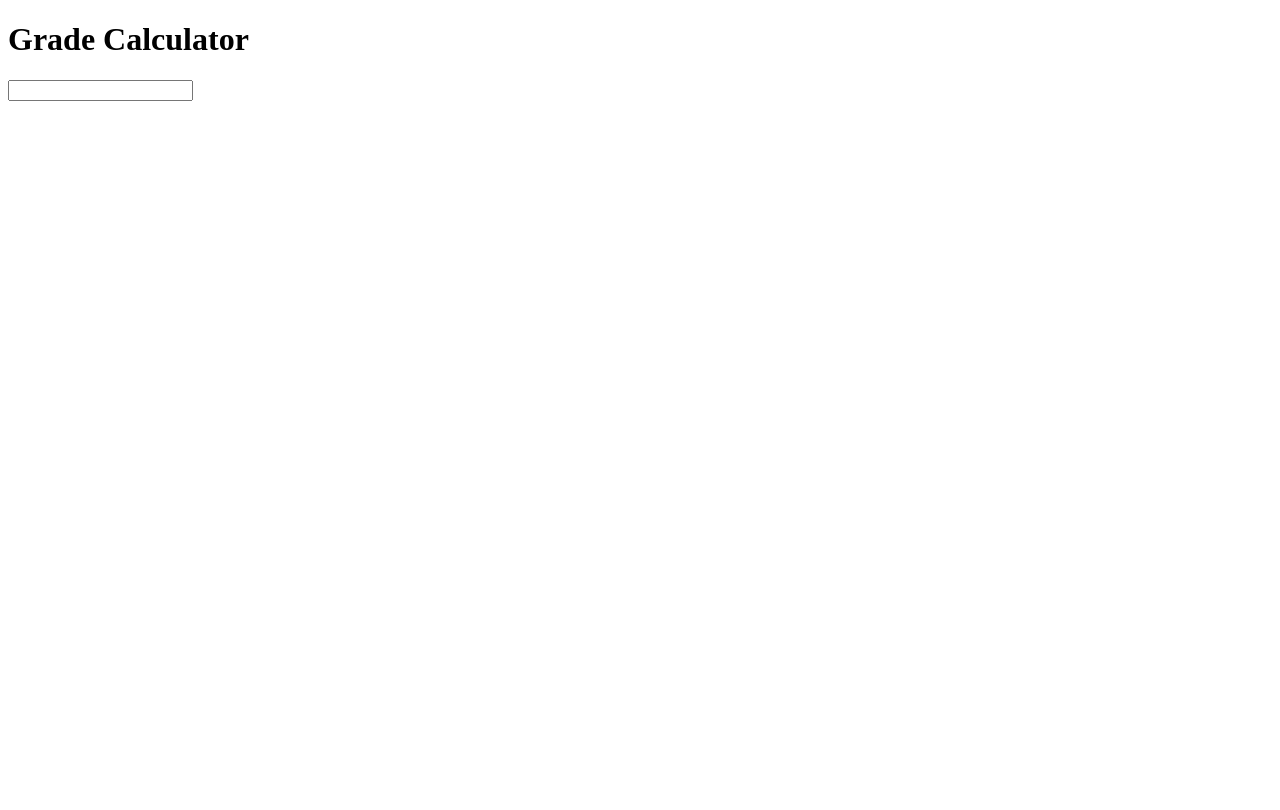
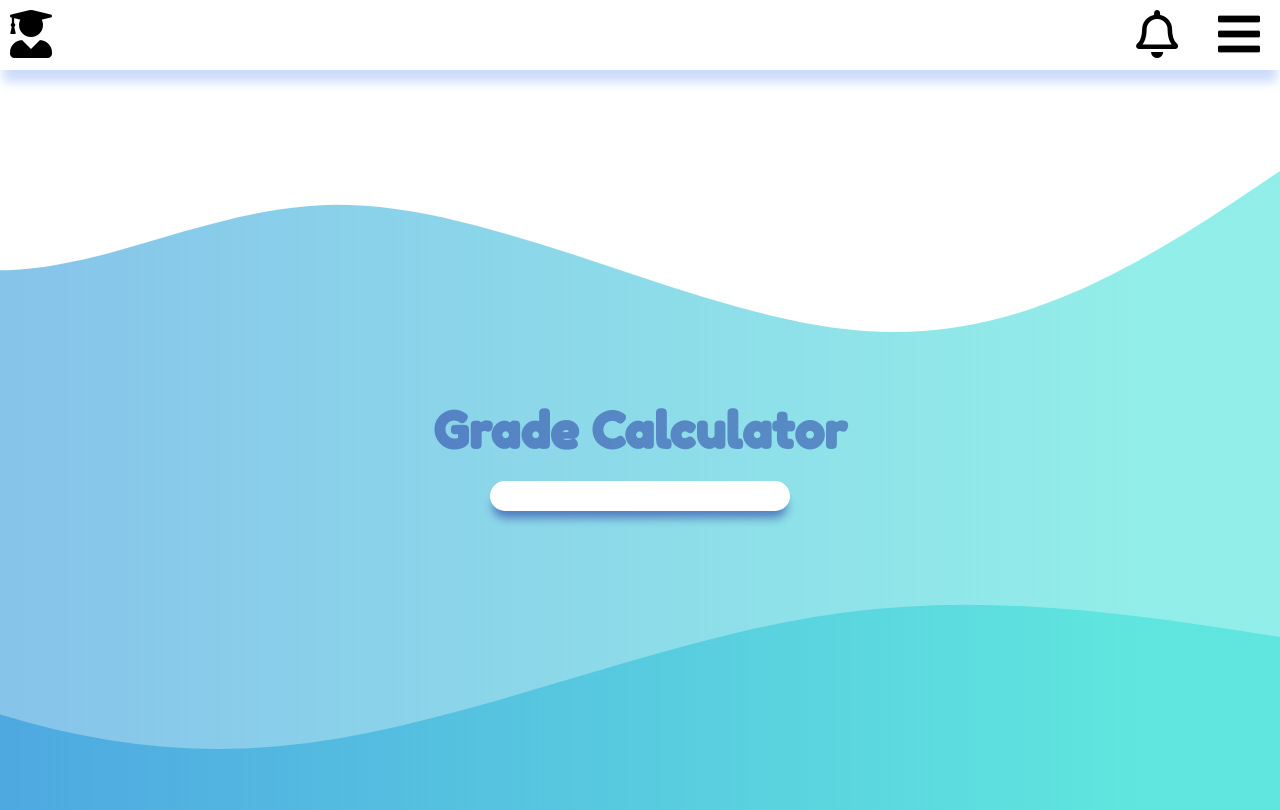
Before and after one commit to Nathan-Beers/nology-coursework, a plain HTML site: page 03-javacript-fundamentals/js-code-along-projects/grade-calculator/index.html in a window 1280 px wide. Drawn offline with Linux system fonts and the light colour scheme.

Commit message:
added styling to grade-calculator

```diff
--- a/03-javacript-fundamentals/js-code-along-projects/grade-calculator/index.html
+++ b/03-javacript-fundamentals/js-code-along-projects/grade-calculator/index.html
@@ -6,9 +6,25 @@
     <meta name="viewport" content="width=device-width, initial-scale=1.0">
     <title>Grade Calculator</title>
     <script src="script.js"></script>
+    <link rel="stylesheet" href="style.css"/>
+    <link rel="preconnect" href="https://fonts.googleapis.com">
+<link rel="preconnect" href="https://fonts.gstatic.com" crossorigin>
+<link href="https://fonts.googleapis.com/css2?family=Fredoka+One&display=swap" rel="stylesheet">
+<link rel="stylesheet" href="https://use.fontawesome.com/releases/v5.7.2/css/all.css" integrity="sha384-fnmOCqbTlWIlj8LyTjo7mOUStjsKC4pOpQbqyi7RrhN7udi9RwhKkMHpvLbHG9Sr" crossorigin="anonymous">
 </head>
     <body>
-        <div>
+        <nav class="nav">
+            <div class="nav-container">
+                <div class="logo-container">
+                    <i class="fas fa-user-graduate fa-3x"></i>
+                    <div class="menu-container">
+                        <a href="" onclick="handleCheckMessages(event)" id="bell"><i class="far fa-bell fa-3x"></i></a>
+                        <i class="fas fa-bars fa-3x"></i>
+                    </div>
+                </div>
+            </div>
+        </nav>
+        <div class="container">
             <h1>Grade Calculator</h1>
             <input type="text" onblur="handleCalculateGrade(event)" />
         </div>
--- a/03-javacript-fundamentals/js-code-along-projects/grade-calculator/script.js
+++ b/03-javacript-fundamentals/js-code-along-projects/grade-calculator/script.js
@@ -34,3 +34,9 @@ function handleCalculateGrade(event) {
         alert("The percentage was " + percentage);
     }
 }
+
+// Checks messages button
+
+function handleCheckMessages(event) {
+    alert("No new messages!")
+}
--- /dev/null
+++ b/03-javacript-fundamentals/js-code-along-projects/grade-calculator/style.css
@@ -0,0 +1,85 @@
+* {
+    padding: 0;
+    margin: 0;
+    box-sizing: border-box;
+}
+
+body {
+    background-image: url(./resources/svg.png);
+    background-repeat: no-repeat;
+    background-position: 100%;
+    vertical-align: baseline;
+    height: 100vh;
+    width: 100vw;
+}
+
+.nav {
+    box-shadow: 0 15px 10px -3px rgba(100, 148, 237, 0.329);
+    height: 60px;
+}
+
+.nav-container {
+    width: 100vw;
+}
+
+.logo-container {
+    width: 100vw;
+    margin: 10px;
+    display: flex;
+}
+
+.menu-container {
+    display: flex;
+    width: 100vw;
+    margin-right: 30px;
+    justify-content: flex-end;
+}
+
+
+
+a#bell {
+    color: black;
+    width: 42px;
+    margin: 0 40px;
+
+}
+
+#bell:active {
+    color: purple;
+}
+
+.container {
+    position: fixed;
+    display: flex;
+    flex-direction: column;
+    justify-content: center;
+    align-items: center;
+    width: 100%;
+    top: 50%;
+
+}
+
+h1 {
+    margin-bottom: 20px;
+    font-family: "Fredoka One", cursive;
+    color: rgba(0, 0, 139, 0.384);
+    font-size: 50px;
+    text-align: center;
+}
+
+input {
+    width: 300px;
+    height: 30px;
+    text-align: center;
+    border-radius: 30px;
+    border: none;
+    box-shadow: 0 10px 10px -3px rgba(0, 0, 139, 0.432);
+
+}
+
+@media screen and (max-width: 393px) {
+    input {
+        width: 200px;
+    }
+
+}
```
Also changed, not shown: 03-javacript-fundamentals/js-code-along-projects/grade-calculator/resources/svg.png (added), 4 other files.
